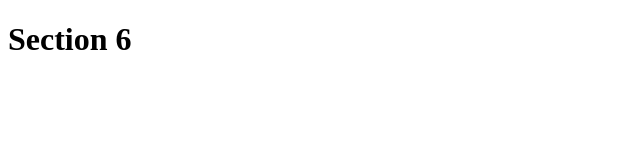
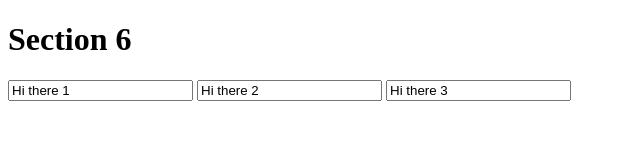
Before and after one commit to fillcarvalho/typescript, a website with bundled scripts: page section-6/index.html in a window 1280 px wide. Shown: the whole page, without its empty margins (0-640 px from the left). Built offline with nearby package versions, Linux system fonts and the light colour scheme.

Commit message:
Type casting

```diff
--- a/section-6/index.html
+++ b/section-6/index.html
@@ -4,9 +4,13 @@
     <meta charset="UTF-8">
     <meta name="viewport" content="width=device-width, initial-scale=1.0">
     <title>Document</title>
-    <script src="/dist/app.js"></script>
+    <script src="/dist/app.js" defer></script>
 </head>
 <body>
     <h1>Section 6</h1>
+    <p id="paragraph"></p>
+    <input id="input" type="text">
+    <input id="input2" type="text">
+    <input id="input3" type="text">
 </body>
 </html>
--- a/section-6/src/app.ts
+++ b/section-6/src/app.ts
@@ -119,3 +119,30 @@ function moveAnimal(animal: Animal) {
 
 moveAnimal({type: 'bird', flyingSpeed: 10});
 moveAnimal({type: 'horse', runningSpeed: 100});
+
+// Working with TypeCasting
+// TS knows that P is a Patagtaph because it's a p tag
+const paragraph = document.querySelector('p');
+// TS doesn't know the object type because it's returned by ID
+const input = document.getElementById('input');
+
+// Would work, but TS doesn't accept because he doesn't know that input is a input
+// input.value = 'Hi there';
+
+// TS now knows the type
+const input2 = <HTMLInputElement>document.getElementById('input');
+const input3 = document.getElementById('input2') as HTMLInputElement;
+
+input2.value = 'Hi there 1';
+input3.value = 'Hi there 2';
+
+
+// When you ARE SURE that this will not return null, you can just add a ! in the end
+const input4 = document.getElementById('input3')!;
+
+// When you ARE SURE that this will not return null, you can just add a ! in the end
+const input5 = document.getElementById('input3');
+
+if ( input5 ) {
+    (input5 as HTMLInputElement).value = 'Hi there 3'
+}
```
Also changed, not shown: section-6/dist/app.js.
